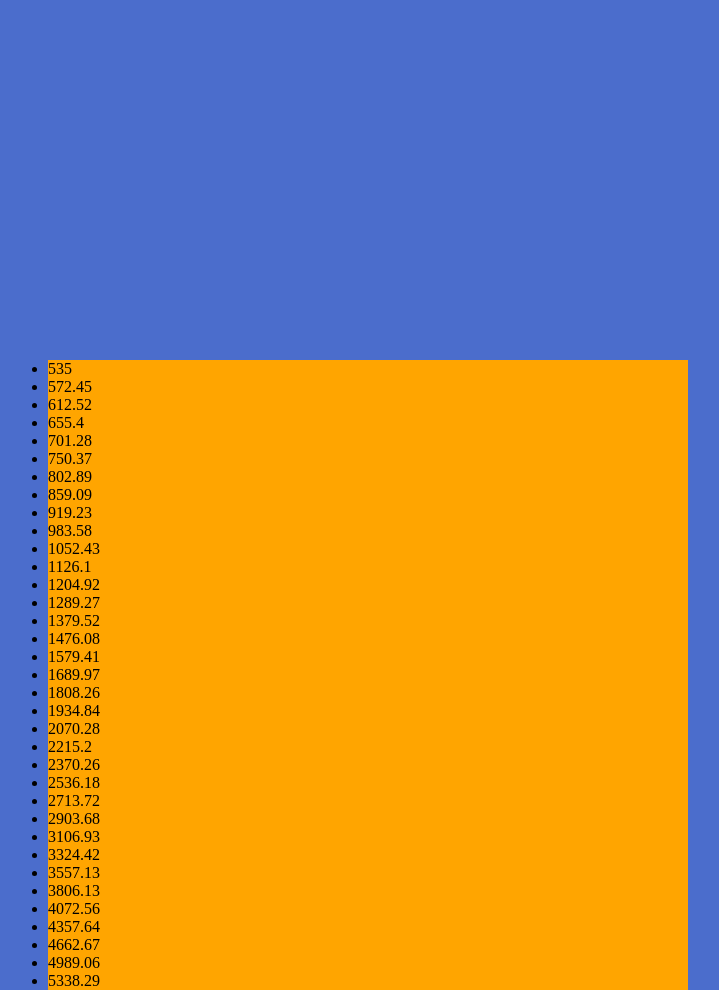
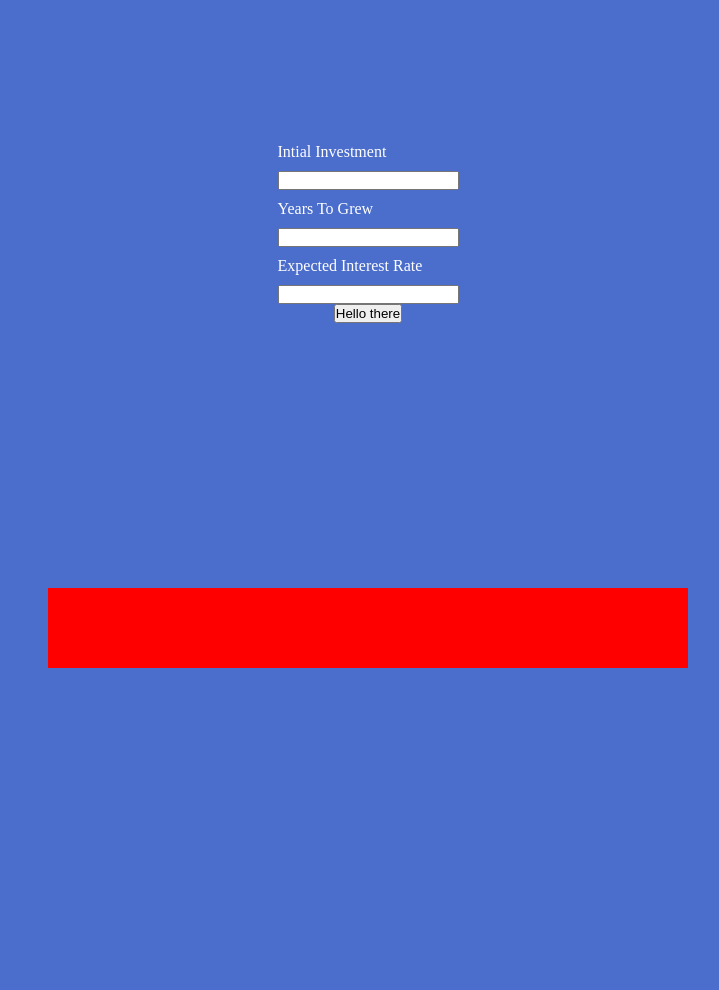
Before and after one commit to SebastianMaceda/Compound-Interest-Dividends, a plain HTML site: page index.html in a window 1280 px wide. Shown: the whole page, without its empty margins (272-991 px from the left). After the commit the page ends 800 px from the top, so only its background shows below. Drawn offline with Linux system fonts and the light colour scheme.

Commit message:
intial commit

```diff
--- /dev/null
+++ b/compoundCalculator.js
@@ -0,0 +1,35 @@
+class calculator{
+    constructor(intialInvestment, lengthOfTime, interestRate){
+        this.intialInvestment = intialInvestment;
+        this.lengthOfTime = lengthOfTime;
+        this.interestRate = interestRate/ 100;
+    }
+    get compoundInterestCalculator(){
+        return this.compoundInfo();
+    }
+    compoundInfo() {
+        const interestUl = document.querySelector('.interestPerYear');
+        let total = 0;
+        for (let i = 0; i < this.lengthOfTime; i++) {
+            this.intialInvestment += this.intialInvestment * this.interestRate;
+            total = this.intialInvestment;
+
+
+            const randomLi = document.createElement('li');
+            randomLi.classList = "randomLi";
+            total = Math.round(total * 100)/ 100;
+
+            randomLi.textContent = `${total}`
+
+
+            console.log(total);
+            console.log(i);
+            interestUl.appendChild(randomLi);
+
+
+        }
+        return this.intialInvestment;
+    }
+}
+
+export {calculator}
--- a/index.html
+++ b/index.html
@@ -7,10 +7,23 @@
     <link rel="stylesheet" href="style.css">
 </head>
 <body>
+    <form>
+        <label for="intialInvestment">intial Investment</label>
+        <input type="text" class="inputNumber" id="intialInvestmentInput">
+
+        <label for="lengthOfTIme">Years To Grew</label>
+        <input type="text" class="inputNumber" id="lengthOfTImeInput">
+
+        <label for="">Expected Interest Rate</label>
+        <input type="text" class="inputNumber" id="interestRateInput">
+
+        <input type="button" value="Hello there" id="calculateBtn">
+
+
+    </form>
     <ul class="interestPerYear">
 
     </ul>
-
-    <script src="main.js"></script>
+    <script type="module" src="main.js"></script>
 </body>
 </html>
--- a/main.js
+++ b/main.js
@@ -1,43 +1,30 @@
-const interestUl = document.querySelector('.interestPerYear');
+import {calculator} from './compoundCalculator.js'
 
-let intialCapital = 500;
-let timeInYears = 35;
-let interestRate = 7;
+let intialCapital;
+let timeInYears;
+let interestRate;
 
-class random{
-    constructor(intialInvestment, lengthOfTime, interestRate){
-        this.intialInvestment = intialInvestment;
-        this.lengthOfTime = lengthOfTime;
-        this.interestRate = interestRate/ 100;
-    }
-    get compoundInterestCalculator(){
-        return this.compoundInfo();
-    }
-    compoundInfo() {
-        let total = 0;
-        for (let i = 0; i < this.lengthOfTime; i++) {
-            this.intialInvestment += this.intialInvestment * this.interestRate;
-            total = this.intialInvestment;
+const intialInvestmentInput = document.querySelector('#intialInvestmentInput');
+const lengthOfTimeInput = document.querySelector('#lengthOfTimeInput');
+const interestRateInput = document.querySelector('#interestRateInput');
+
+const calculateBtn = document.querySelector('#calculateBtn');
+
+function myFunction(e) {
+    console.log("bruv");
+    preventDefault();
+
+    intialCapital = intialInvestmentInput.value;
+    timeInYears = lengthOfTimeInput.value;
+    interestRate = interestRateInput.value;
+
+    console.log(intialCapital, timeInYears, interestRate);
+}
+
+calculateBtn.addEventListener('submit', myFunction());
 
 
-            const randomLi = document.createElement('li');
-            randomLi.classList = "randomLi";
-            total = Math.round(total * 100)/ 100;
 
-            randomLi.textContent = `${total}`
-
-
-            console.log(total);
-            console.log(i);
-            interestUl.appendChild(randomLi);
-
-
-        }
-        return this.intialInvestment;
-    }
-}
-
-
-let p = new random(intialCapital, timeInYears, interestRate)
+let p = new calculator(intialCapital, timeInYears, interestRate)
 
 p.compoundInterestCalculator;
--- a/style.css
+++ b/style.css
@@ -7,8 +7,23 @@ body{
     background-color: rgb(75, 109, 204);
     min-height: 100vh;
     display: flex;
+    flex-direction: column;
     justify-content: center;
     align-items: center;
+}
+form{
+    display: flex;
+    justify-content: center;
+    align-items: center;
+    margin: auto;
+    flex-direction: column;
+}
+label{
+    color: #ffffff;
+    text-transform: capitalize;
+    text-align: left;
+    width: 100%;
+    margin: 10px 0;
 }
 .interestPerYear{
     width: 50%;
```
